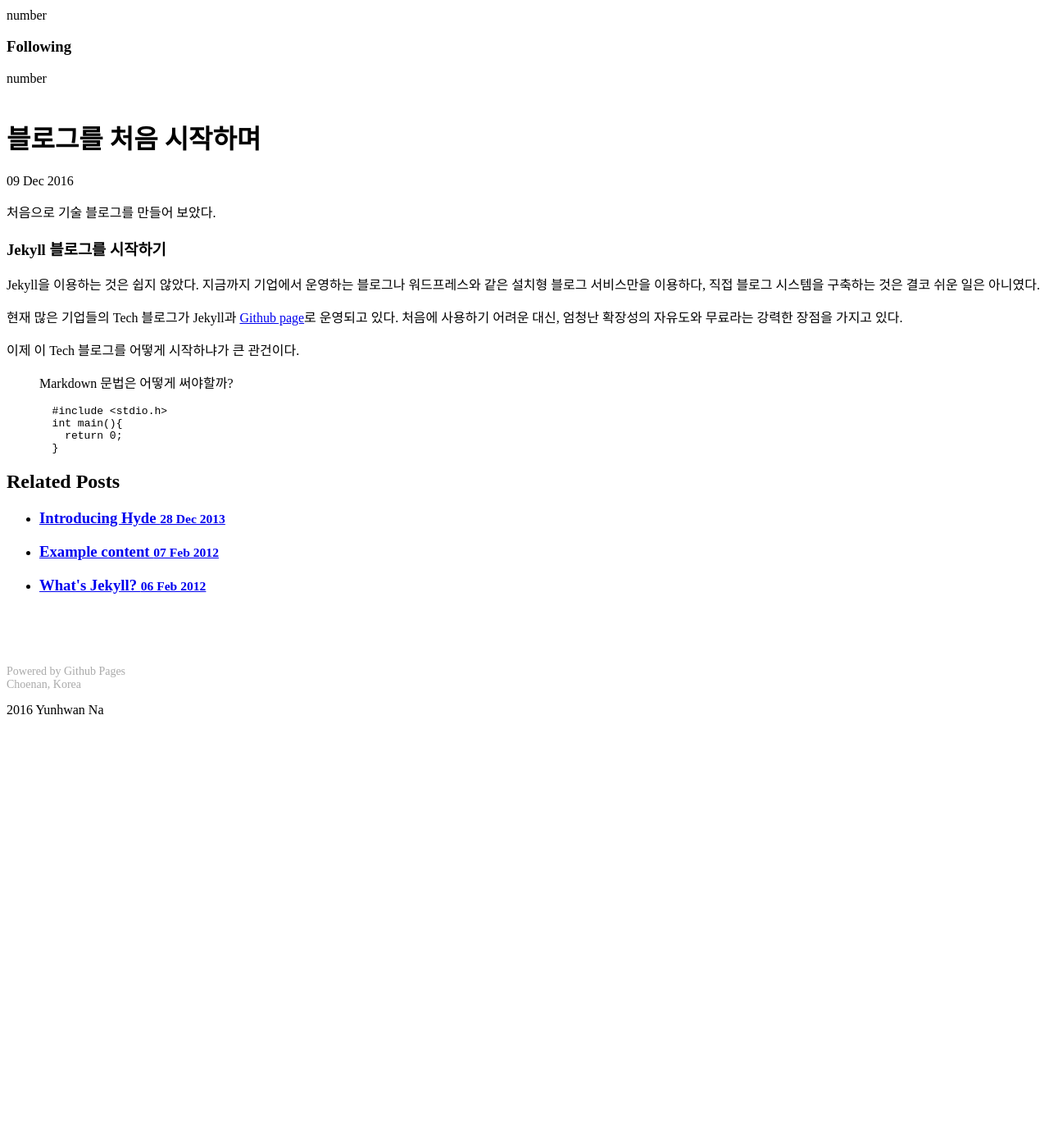
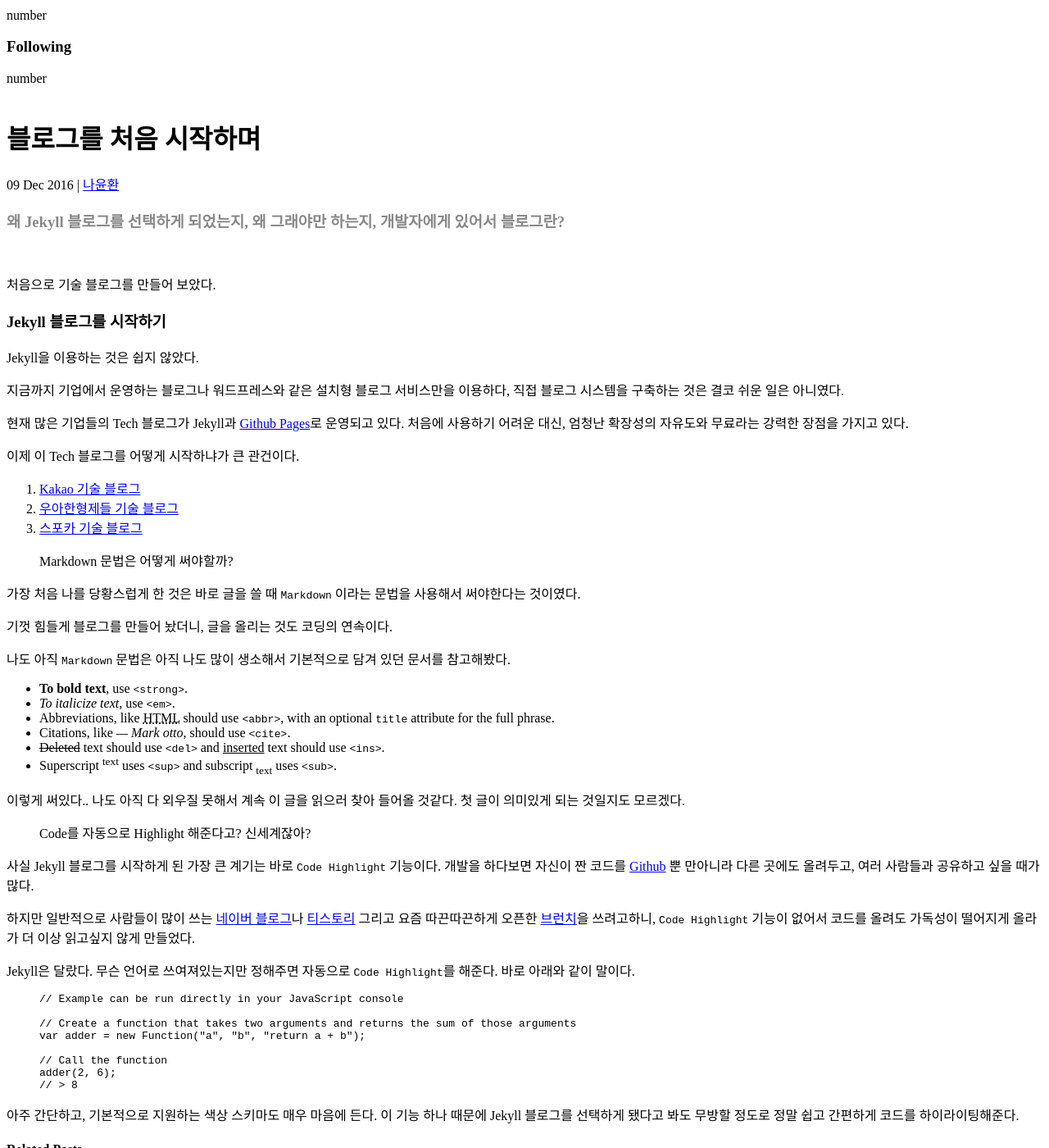
Before and after one commit to nayunhwan/nayunhwan.github.io, a Jekyll site: the page built from _posts/2016-12-09-First-Post.md, in a window 1280 px wide and 1400 px high, scrolled down 722 px. Shown: the whole window at 82% size. Built offline with Jekyll 4.4.1, drawn with Linux system fonts in a browser that asks for light colours; a style sheet for code colours, icons or effects is not loaded; before the commit the page ends 1605 px from its top, so only the background shows below that.

Commit message:
First Post

```diff
--- a/_config.yml
+++ b/_config.yml
@@ -13,14 +13,14 @@ relative_permalinks: false
 
 # Setup
 title:            Yun Hwan Na
-tagline:          'A Jekyll theme'
+tagline:          '개발 블로그'
 description:      '디발자 혹은 개자이너'
 url:              https://nayunhwan.github.io
 baseurl:          /
 
 author:
-  name:           'Mark Otto'
-  url:            https://twitter.com/mdo
+  name:           '나윤환'
+  url:            http://fb.com/nayunhwan
 
 paginate:         5
 paginate_path:    "/blog/page:num/"
--- a/_layouts/post.html
+++ b/_layouts/post.html
@@ -15,21 +15,25 @@ layout: default
 
 <div class="post">
   <h1 class="post-title">{{ page.title }}</h1>
-  <span class="post-date">{{ page.date | date_to_string }}</span>
+  <span class="post-date">{{ page.date | date_to_string }} | <a href="{{ site.author.url }}">{{ site.author.name }}</a></span>
+  <h3 style="color: #888;">{{ page.summary }}</h3>
+  <br>
+
+
   {{ content }}
 </div>
 
 <div class="related">
-  <h2>Related Posts</h2>
+  <h4>Related Posts</h4>
   <ul class="related-posts">
     {% for post in site.related_posts limit:3 %}
       <li>
-        <h3>
+        <h5>
           <a href="{{ post.url }}">
             {{ post.title }}
             <small>{{ post.date | date_to_string }}</small>
           </a>
-        </h3>
+        </h5>
       </li>
     {% endfor %}
   </ul>
--- a/_posts/2016-12-09-First-Post.md
+++ b/_posts/2016-12-09-First-Post.md
@@ -2,26 +2,62 @@
 layout: post
 title: 블로그를 처음 시작하며
 category: Dev
+summary: 왜 Jekyll 블로그를 선택하게 되었는지, 왜 그래야만 하는지, 개발자에게 있어서 블로그란?
 ---
+
+
 
 처음으로 기술 블로그를 만들어 보았다.
 
 ### Jekyll 블로그를 시작하기
 
-Jekyll을 이용하는 것은 쉽지 않았다. 지금까지 기업에서 운영하는 블로그나 워드프레스와 같은 설치형 블로그 서비스만을 이용하다, 직접 블로그 시스템을 구축하는 것은 결코 쉬운 일은 아니였다.
+Jekyll을 이용하는 것은 쉽지 않았다.
 
-현재 많은 기업들의 Tech 블로그가 Jekyll과 [Github page](http://github.com)로 운영되고 있다.
+지금까지 기업에서 운영하는 블로그나 워드프레스와 같은 설치형 블로그 서비스만을 이용하다, 직접 블로그 시스템을 구축하는 것은 결코 쉬운 일은 아니였다.
+
+현재 많은 기업들의 Tech 블로그가 Jekyll과 [Github Pages](http://github.com)로 운영되고 있다.
 처음에 사용하기 어려운 대신, 엄청난 확장성의 자유도와 무료라는 강력한 장점을 가지고 있다.
 
 이제 이 Tech 블로그를 어떻게 시작하냐가 큰 관건이다.
 
-
+1.  [Kakao 기술 블로그](kakao.github.io)
+2.  [우아한형제들 기술 블로그](http://woowabros.github.io/)
+3.  [스포카 기술 블로그](https://spoqa.github.io/)
 
 > Markdown 문법은 어떻게 써야할까?
 
-{% highlight c++ %}
-  #include <stdio.h>
-  int main(){
-    return 0;
-  }
+가장 처음 나를 당황스럽게 한 것은 바로 글을 쓸 때 `Markdown` 이라는 문법을 사용해서 써야한다는 것이였다.
+
+기껏 힘들게 블로그를 만들어 놨더니, 글을 올리는 것도 코딩의 연속이다.
+
+나도 아직 `Markdown` 문법은 아직 나도 많이 생소해서 기본적으로 담겨 있던 문서를 참고해봤다.
+
+- **To bold text**, use `<strong>`.
+- *To italicize text*, use `<em>`.
+- Abbreviations, like <abbr title="HyperText Markup Langage">HTML</abbr> should use `<abbr>`, with an optional `title` attribute for the full phrase.
+- Citations, like <cite>&mdash; Mark otto</cite>, should use `<cite>`.
+- <del>Deleted</del> text should use `<del>` and <ins>inserted</ins> text should use `<ins>`.
+- Superscript <sup>text</sup> uses `<sup>` and subscript <sub>text</sub> uses `<sub>`.
+
+이렇게 써있다.. 나도 아직 다 외우질 못해서 계속 이 글을 읽으러 찾아 들어올 것같다. 첫 글이 의미있게 되는 것일지도 모르겠다.
+
+> Code를 자동으로 Highlight 해준다고? 신세계잖아?
+
+사실 Jekyll 블로그를 시작하게 된 가장 큰 계기는 바로 `Code Highlight` 기능이다. 개발을 하다보면 자신이 짠 코드를 [Github](http://github.com) 뿐 만아니라 다른 곳에도 올려두고, 여러 사람들과 공유하고 싶을 때가 많다.
+
+하지만 일반적으로 사람들이 많이 쓰는 [네이버 블로그](http://blog.naver.com)나 [티스토리](http://www.tistory.com/) 그리고 요즘 따끈따끈하게 오픈한 [브런치](http://brunch.co.kr)을 쓰려고하니, `Code Highlight` 기능이 없어서 코드를 올려도 가독성이 떨어지게 올라가 더 이상 읽고싶지 않게 만들었다.
+
+Jekyll은 달랐다. 무슨 언어로 쓰여져있는지만 정해주면 자동으로 `Code Highlight`를 해준다. 바로 아래와 같이 말이다.
+
+{% highlight js %}
+// Example can be run directly in your JavaScript console
+
+// Create a function that takes two arguments and returns the sum of those arguments
+var adder = new Function("a", "b", "return a + b");
+
+// Call the function
+adder(2, 6);
+// > 8
 {% endhighlight %}
+
+아주 간단하고, 기본적으로 지원하는 색상 스키마도 매우 마음에 든다. 이 기능 하나 때문에 Jekyll 블로그를 선택하게 됐다고 봐도 무방할 정도로 정말 쉽고 간편하게 코드를 하이라이팅해준다.
--- a/blog/index.html
+++ b/blog/index.html
@@ -13,9 +13,9 @@ title: Home
       </a>
     </h1>
 
-    <span class="post-date">{{ post.date | date_to_string }}</span>
-
-<!--    {{ post.content }}-->
+    <span class="post-date">{{ post.date | date_to_string }} | <a href="{{ site.author.url}}">{{ site.author.name }}</a></span>
+    <h3 style="color: #888;">{{ post.summary }}</h3>
+   <!-- {{ post.content }} -->
   </div>
   {% endfor %}
 </div>
```
